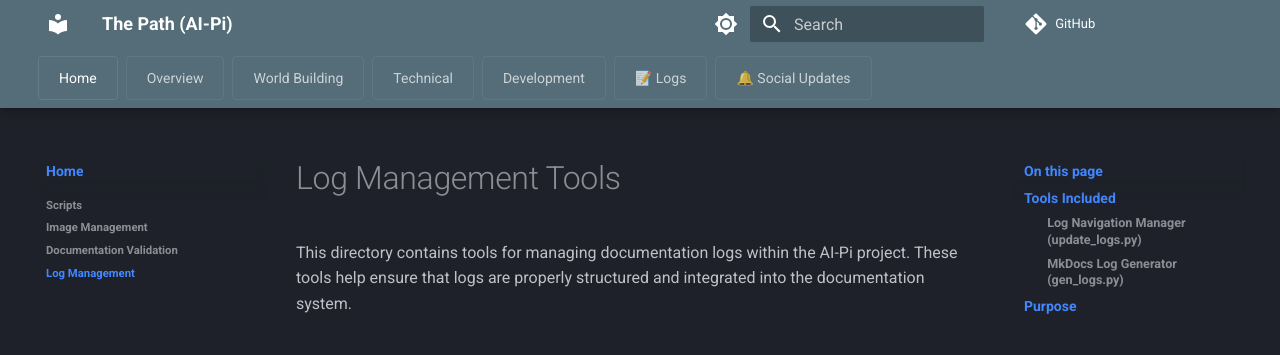
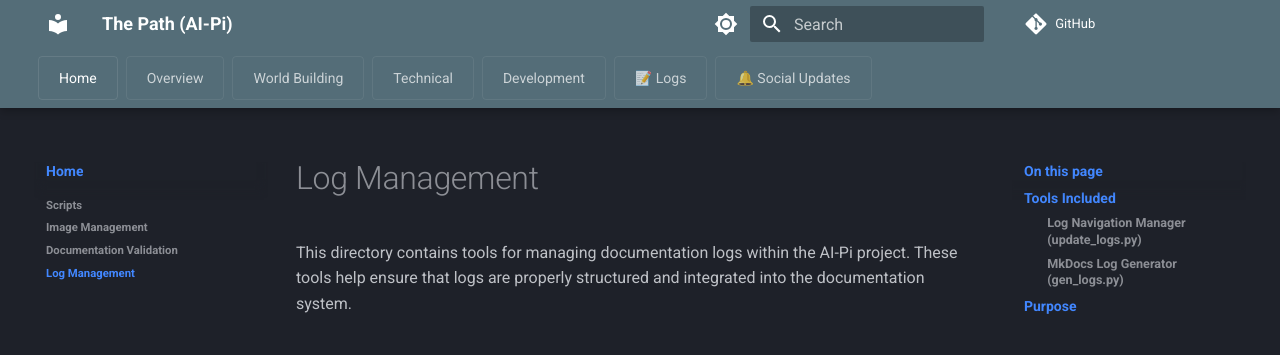
Before and after one commit to MaterDev/thepath-ai_pi, an MkDocs documentation site: the page built from docs/scripts/log_management/README.md, in a window 1280 px wide and 1088 px high. Shown: the top 355 px of the window. Built offline with MkDocs 1.6.1 and Material for MkDocs 9.7.7, drawn with Linux system fonts in a browser that asks for light colours; comment, search, counter and statistics services are not loaded.

Commit message:
docs: Update script READMEs with consistent formatting

```diff
--- a/docs/scripts/log_management/README.md
+++ b/docs/scripts/log_management/README.md
@@ -1,4 +1,4 @@
-# Log Management Tools
+# Log Management
 
 This directory contains tools for managing documentation logs within the AI-Pi project. These tools help ensure that logs are properly structured and integrated into the documentation system.
 
```
Also changed, not shown: docs/scripts/README.md (+3 -0 lines), docs/scripts/image_management/README.md (+4 -1 lines).
